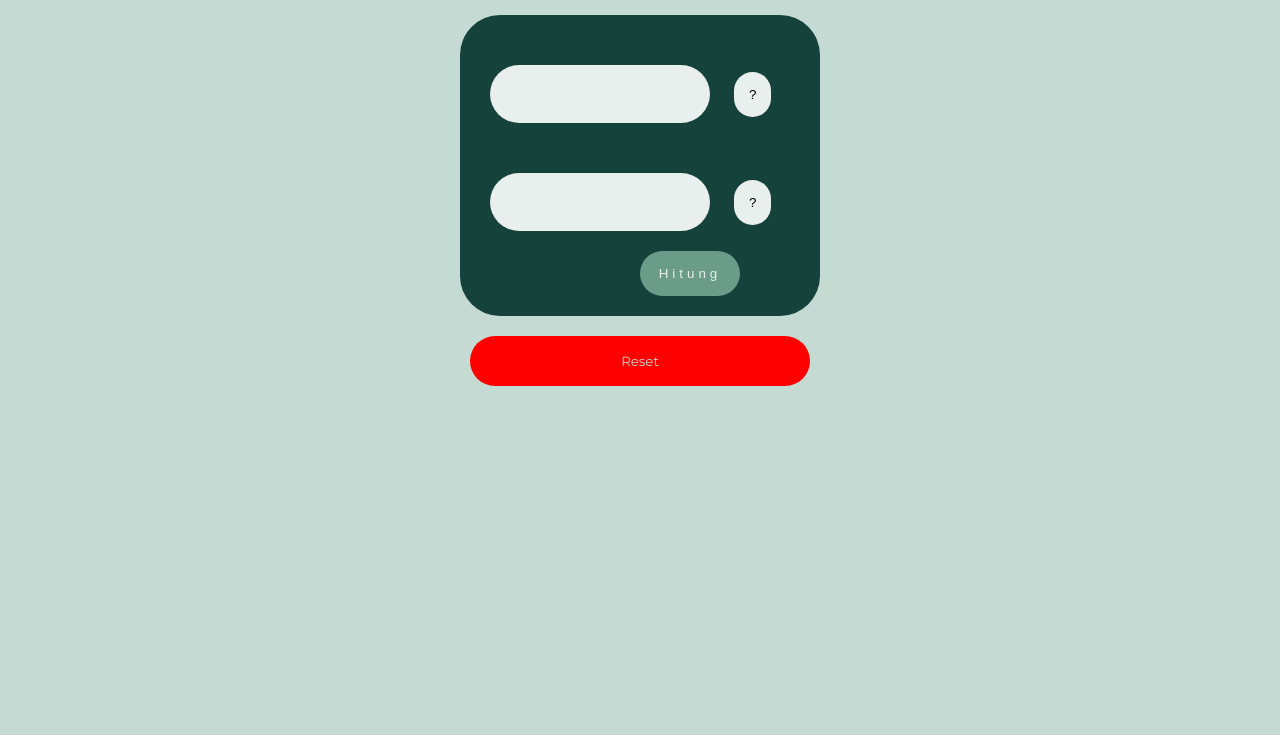
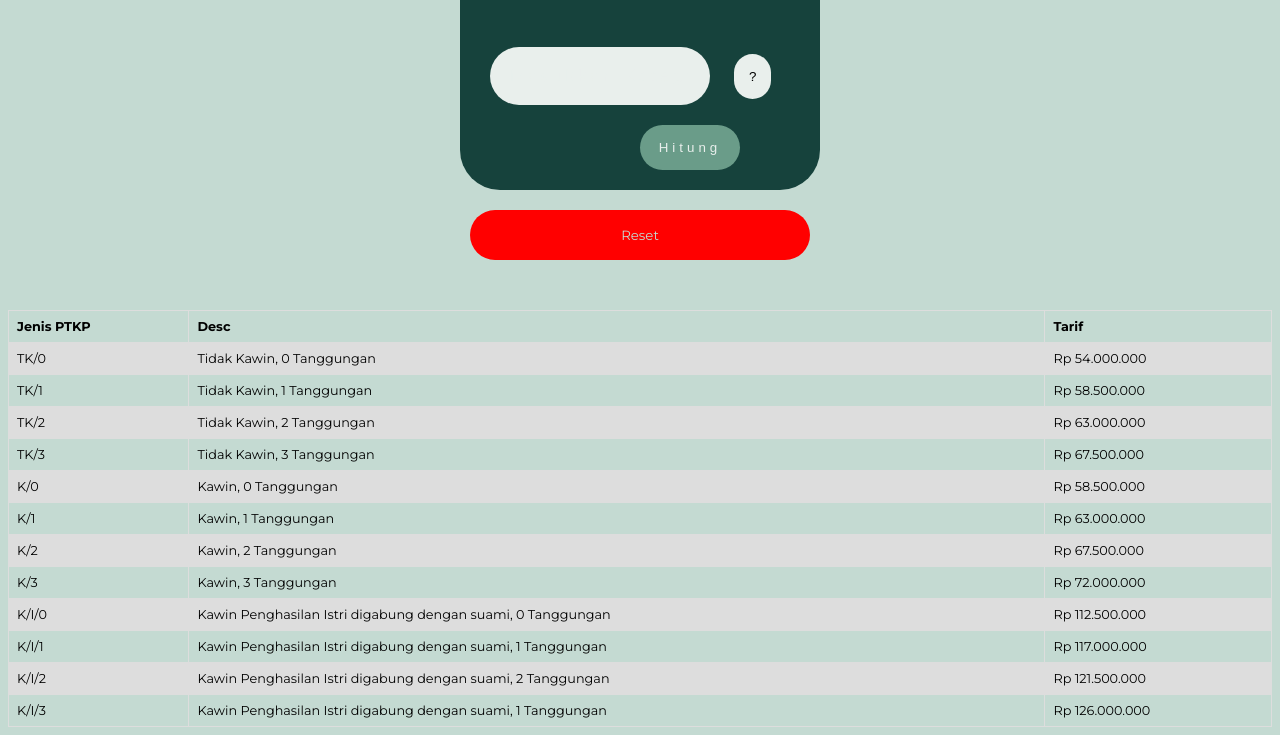
Before and after one commit to Michael-Vereus/Personal-Income-Tax-Calculator, a plain HTML site: page index.html in a window 1280 px wide. Shown: the part 219-954 px from the top of the page. Before the commit the page ends 800 px from the top, so only its background shows below. Drawn offline with Linux system fonts and the light colour scheme.

Commit message:
final update

```diff
--- a/index.html
+++ b/index.html
@@ -5,12 +5,19 @@
     <meta name="viewport" content="width=device-width, initial-scale= 0.9">
     <title>Personal Income Tax Calculator</title>
     <link rel="stylesheet" href="style.css">
+    <link rel="shortcut icon" type="image/x-icon" href="favicon.ico" />
+    <link rel="apple-touch-icon" sizes="180x180" href="/apple-touch-icon.png">
+<link rel="icon" type="image/png" sizes="32x32" href="/favicon-32x32.png">
+<link rel="icon" type="image/png" sizes="16x16" href="/favicon-16x16.png">
+<link rel="manifest" href="/site.webmanifest">
+<link rel="mask-icon" href="/safari-pinned-tab.svg" color="#5bbad5">
+<meta name="msapplication-TileColor" content="#da532c">
+<meta name="theme-color" content="#ffffff">
 </head>
 <body>
     <div class="judul">
         <h1 id="title">Tax Calculator</h1>
     </div>
-    <div class="space"></div>
     <div class="inputCtn">
         <div class="space2"></div>
         <input class="DesignInput" id="GajiBersih" placeholder="Masukkan Gaji Bersih Anda" type="number"> <button class="DesignHint" id="GajiHelp">?</button>
@@ -18,10 +25,77 @@
         <button class="DesignHitung" id="Hitung">Hitung</button>
     </div>
     <h2 class="hasil" id="output"></h2>
-
     <div id="reset">
         <button class="DesignReset" id="Reset">Reset</button>
     </div>
+    <table>
+        <tr>
+          <th>Jenis PTKP</th>
+          <th>Desc</th>
+          <th>Tarif</th>
+        </tr>
+        <tr>
+          <td>TK/0</td>
+          <td>Tidak Kawin, 0 Tanggungan </td>
+          <td>Rp 54.000.000</td>
+        </tr>
+        <tr>
+            <td>TK/1</td>
+            <td>Tidak Kawin, 1 Tanggungan </td>
+            <td>Rp 58.500.000</td>
+        </tr>
+        <tr>
+            <td>TK/2</td>
+            <td>Tidak Kawin, 2 Tanggungan </td>
+            <td>Rp 63.000.000</td>
+        </tr>
+        <tr>
+            <td>TK/3</td>
+            <td>Tidak Kawin, 3 Tanggungan </td>
+            <td>Rp 67.500.000</td>
+        </tr>
+        <tr>
+            <td>K/0</td>
+            <td>Kawin, 0 Tanggungan </td>
+            <td>Rp 58.500.000</td>
+        </tr>
+        <tr>
+            <td>K/1</td>
+            <td>Kawin, 1 Tanggungan </td>
+            <td>Rp 63.000.000</td>
+        </tr>
+        <tr>
+            <td>K/2</td>
+            <td>Kawin, 2 Tanggungan </td>
+            <td>Rp 67.500.000</td>
+        </tr>
+        <tr>
+            <td>K/3</td>
+            <td>Kawin, 3 Tanggungan </td>
+            <td>Rp 72.000.000</td>
+        </tr>
+        <tr>
+            <td>K/I/0</td>
+            <td>Kawin Penghasilan Istri digabung dengan suami, 0 Tanggungan </td>
+            <td>Rp 112.500.000</td>
+        </tr>
+        <tr>
+            <td>K/I/1</td>
+            <td>Kawin Penghasilan Istri digabung dengan suami, 1 Tanggungan </td>
+            <td>Rp 117.000.000</td>
+        </tr>
+        <tr>
+            <td>K/I/2</td>
+            <td>Kawin Penghasilan Istri digabung dengan suami, 2 Tanggungan </td>
+            <td>Rp 121.500.000</td>
+        </tr>
+        <tr>
+            <td>K/I/3</td>
+            <td>Kawin Penghasilan Istri digabung dengan suami, 1 Tanggungan </td>
+            <td>Rp 126.000.000</td>
+        </tr>
+
+      </table>
 
 </body>
 <script src="index.js"></script>
--- a/index.js
+++ b/index.js
@@ -1006,7 +1006,7 @@ GajiHelp.onclick = function(){
     alert("Untuk menghitung Gaji Bersih = Gaji yang diterima ditambah tunjangan yang diberikan kemudian dikurangi oleh premi dan potongan-potongan yang ada.")
 }
 PTKPHelp.onclick = function(){
-    alert("Silahkan masukkan jenis PTKP Anda, TK = Tidak Kawin , Kawin , kemudian penambahan 'I' ditengah menunjukkan penghasilan digabung, kemudian penambahan angka di akhir menunjukkan berapa tanggungan yang dimiliki. Maksimal tanggungan yang dapat ditanggung adalah tiga. Contoh Tidak Kawin tidak memiliki tanggungan maka penulisan yang benar TK/0 , Kawin dengan 2 tanggungan maka penulisan yang benar K/2 , Kawin penghasilan digabung serta memiliki 3 tanggungan K/I/3.")
+    alert("Silahkan masukkan jenis PTKP anda, info lebih lanjut silahkan lihat tabel dibawah")
 }
 Reset.onclick = function(){
     CleanSalary = 0 ;
--- a/style.css
+++ b/style.css
@@ -12,18 +12,12 @@ body{
 #title{
     width: 350px;
     margin: auto;
-    margin-top: 40px;
+    margin-top: 20px;
     letter-spacing: 15px;
-    font-size: 2.5em;
+    font-size: 2em;
+    font-family: "Montserrat";
     color: #33372C;
     word-spacing: 4px;
-}
-.space{
-    height: 100px;
-
-}
-.space2{
-    height: 20px;
 }
 .inputCtn{
     background-color: #16423C;
@@ -33,6 +27,7 @@ body{
     margin-bottom: 20px ;
     align-self:flex-start;
     border-radius: 40px;
+    margin-top: 30px;
 }
 .DesignInput{
     background-color: #E9EFEC;
@@ -138,5 +133,41 @@ input::-webkit-inner-spin-button {
     color: #E9EFEC;
     font-family: "Montserrat", sans-serif;
     letter-spacing: 3px;
+}
 
-}
+/* width */
+::-webkit-scrollbar {
+    width: 10px;
+  }
+
+  /* Track */
+  ::-webkit-scrollbar-track {
+    background: #f1f1f1;
+  }
+
+  /* Handle */
+  ::-webkit-scrollbar-thumb {
+    background: #888;
+  }
+
+  /* Handle on hover */
+  ::-webkit-scrollbar-thumb:hover {
+    background: #555;
+  }
+
+table {
+    font-family: "Montserrat", sans-serif;
+    border-collapse: collapse;
+    width: 100%;
+    font-size: 0.8em;
+  }
+
+  td, th {
+    border: 1px solid #dddddd;
+    text-align: left;
+    padding: 8px;
+  }
+
+  tr:nth-child(even) {
+    background-color: #dddddd;
+  }
```
Also changed, not shown: browserconfig.xml (added, +9 -0 lines), android-chrome-192x192.png (added), android-chrome-384x384.png (added), apple-touch-icon.png (added), favicon-16x16.png (added), favicon-32x32.png (added), favicon.ico (added), mstile-150x150.png (added), safari-pinned-tab.svg (added), site.webmanifest (added).
